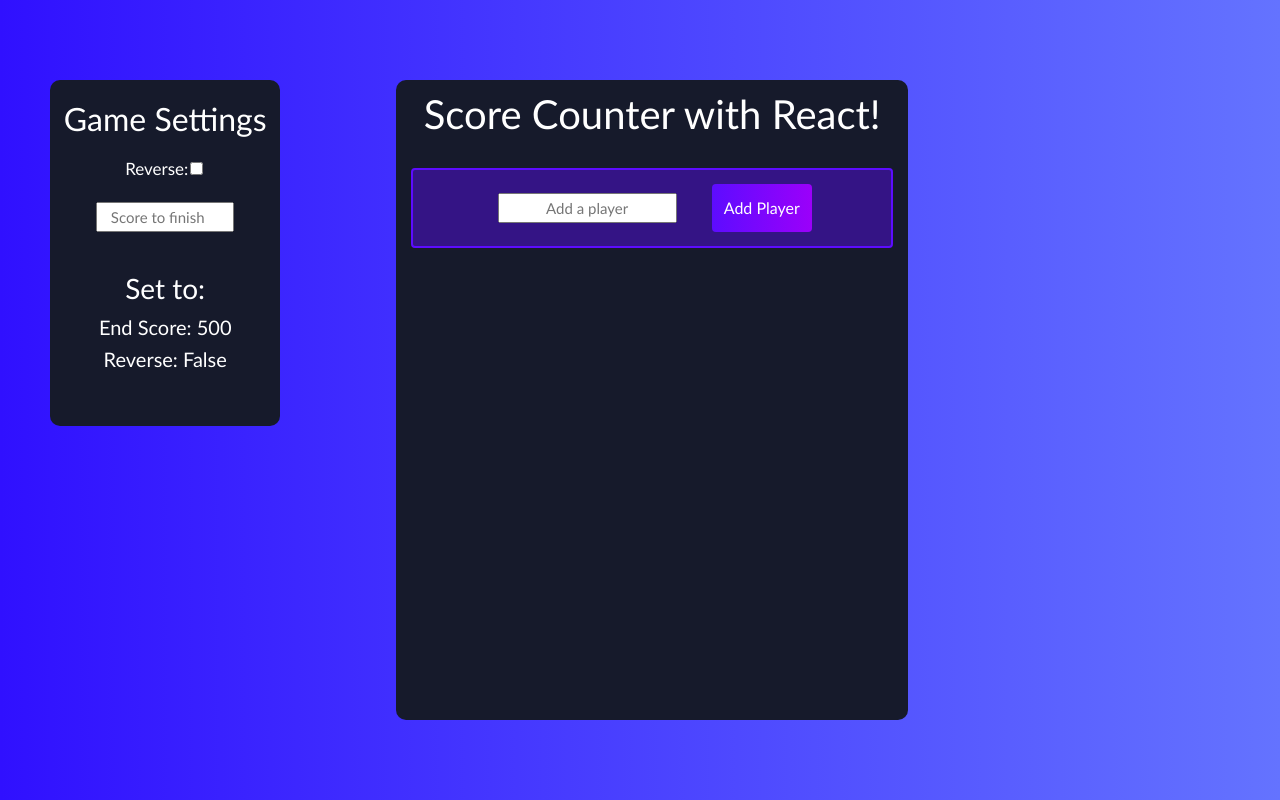
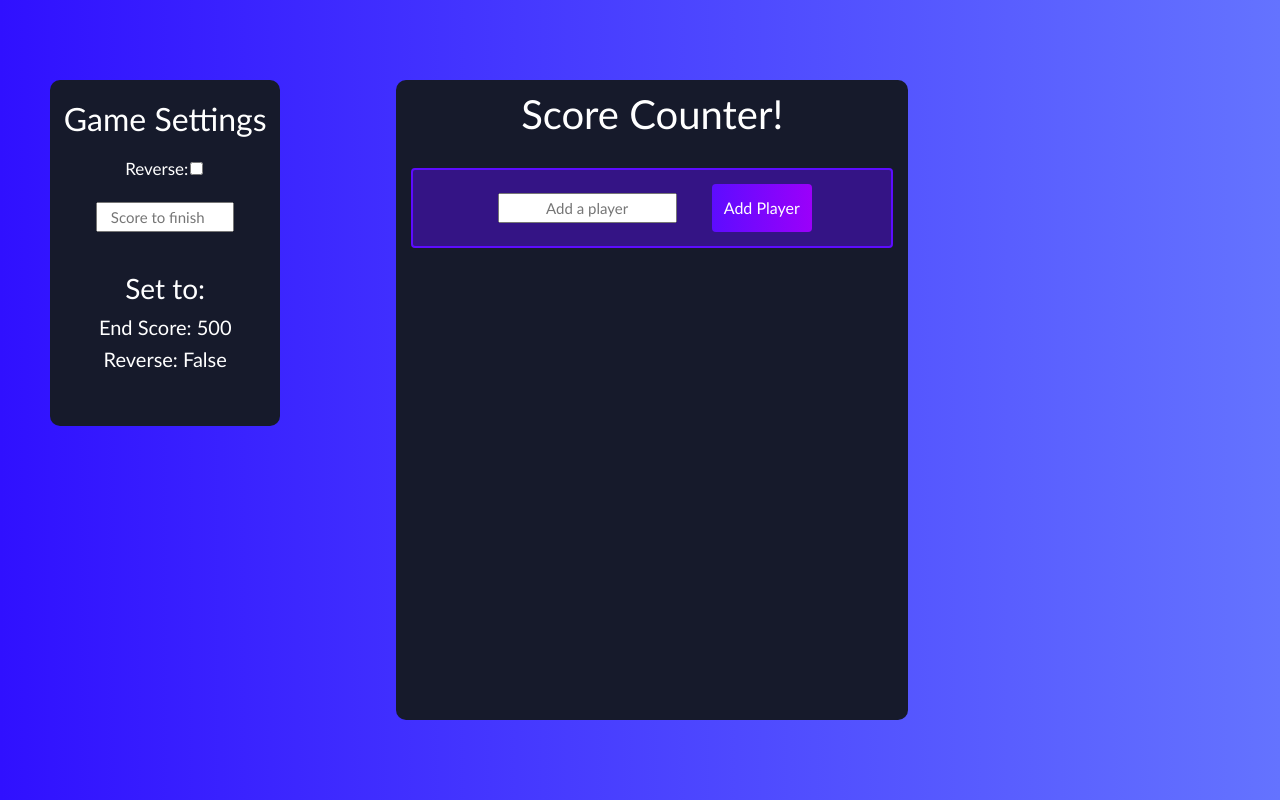
Before and after one commit to AnadeOre/React-Score-Counter, a React (Create React App) app: page / in a window 1280 px wide. Built offline with nearby package versions, Linux system fonts and the light colour scheme.

Commit message:
changed title

```diff
--- a/src/PlayerList.jsx
+++ b/src/PlayerList.jsx
@@ -12,7 +12,7 @@
 
 	return (
 		<div className='container'>
-			<h1>Score Counter with React!</h1>
+			<h1>Score Counter!</h1>
 			<PlayerForm onSubmit={addPlayer} />
 			<Player players={players} endScore={endScore} isReverse={isReverse} />
 		</div>
```
